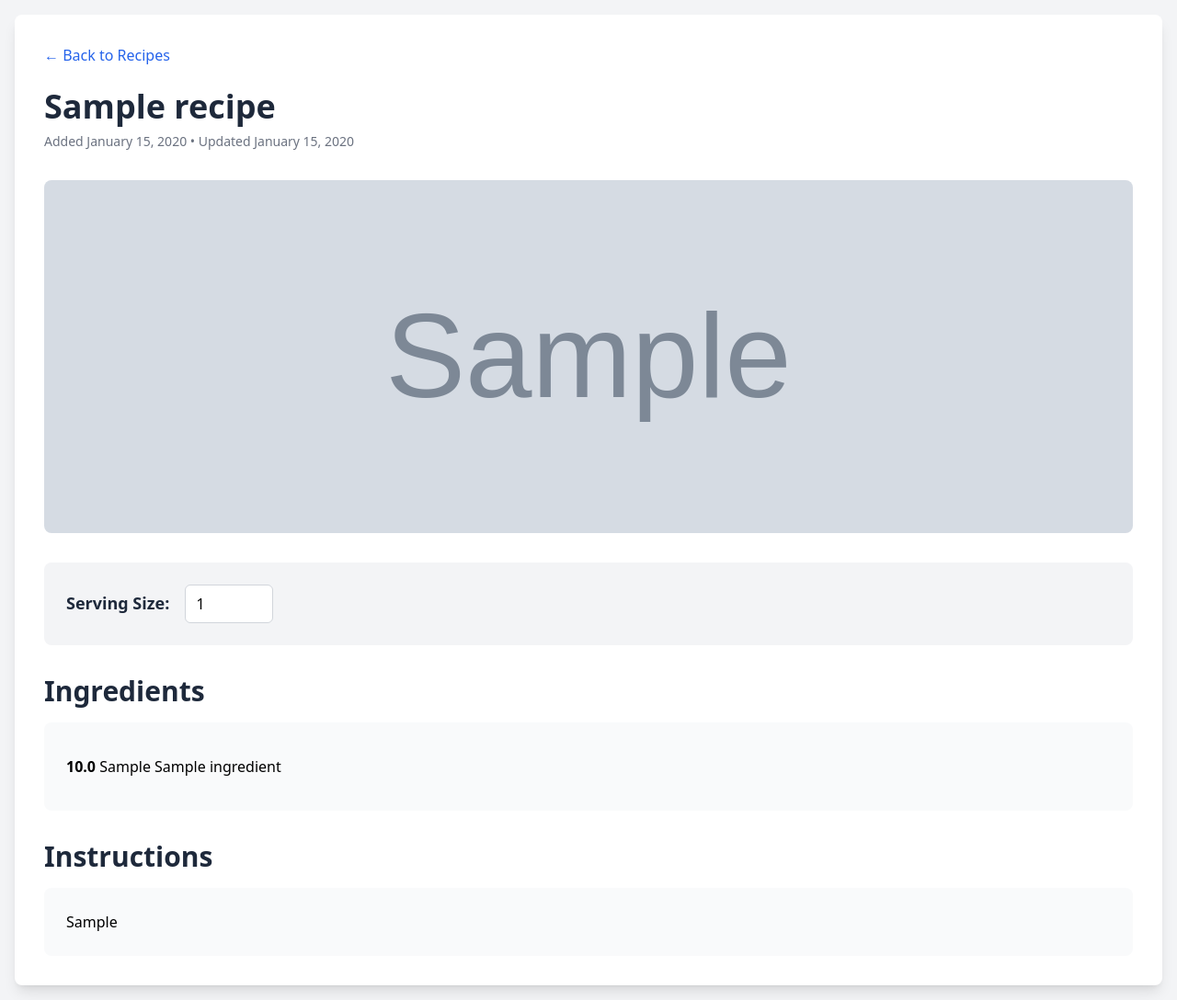
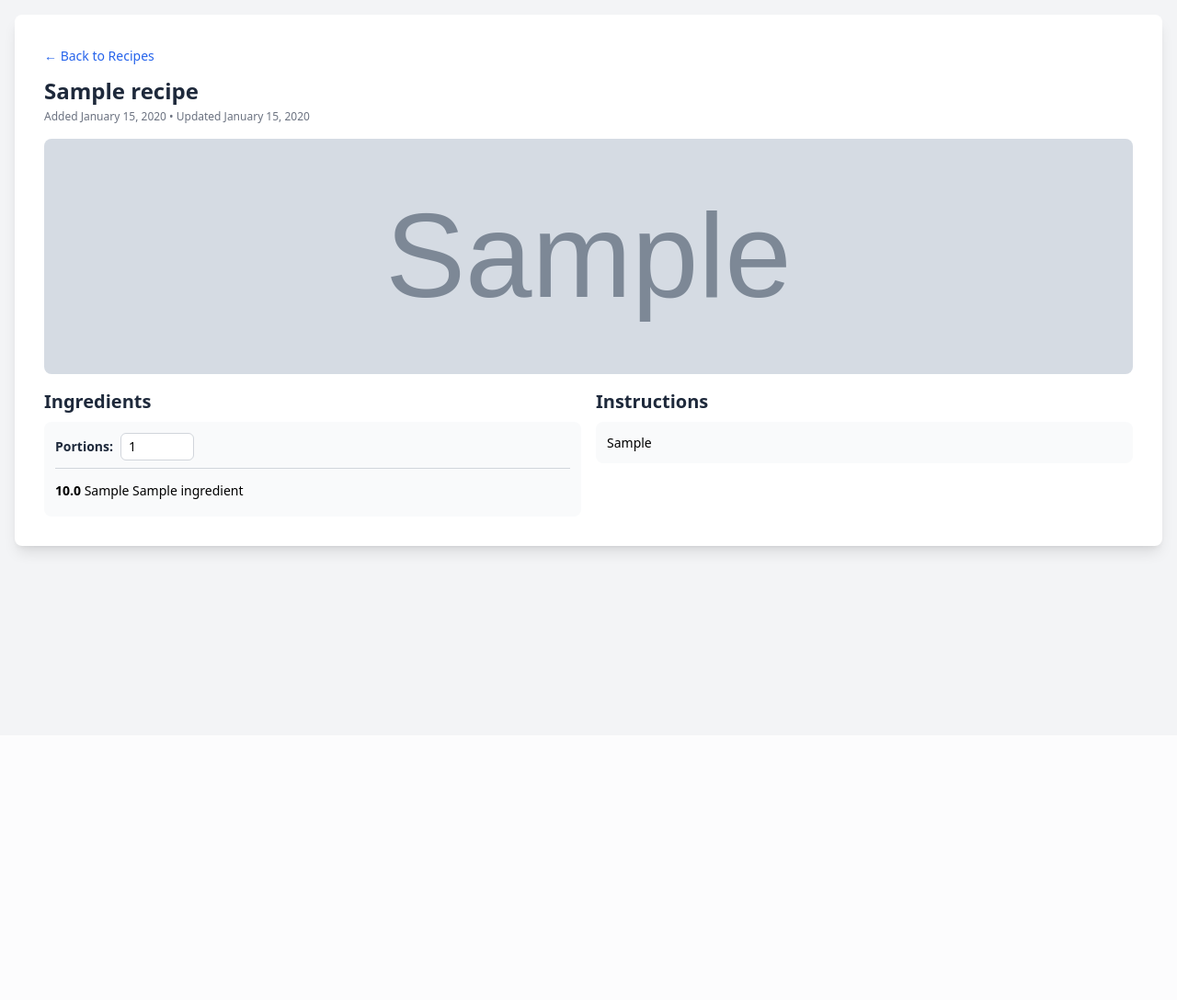
Before and after one commit to PhilippTh/recipe-viewer, a Django app: page /recipe/1/ in a window 1280 px wide. Shown: the whole page at 92% size. After the commit the page ends 609 px from the top, so only its background shows below. Run offline with Django 5.2, Linux system fonts and the light colour scheme; tables that the repository leaves empty hold one stand-in row (values such as "Sample post"); grey boxes marked "Sample" are stand-in pictures; some libraries are stand-ins or nearby versions.

Commit message:
Minor restyling

```diff
--- a/recipe_viewer/templates/recipes/_ingredients.html
+++ b/recipe_viewer/templates/recipes/_ingredients.html
@@ -1,12 +1,12 @@
 <div id="ingredients">
     <ul class="list-none p-0">
         {% for ingredient in ingredients %}
-        <li class="py-3 border-b border-gray-200 last:border-b-0">
+        <li class="py-1.5 border-b border-gray-200 last:border-b-0 text-sm">
             <span class="font-semibold">{{ ingredient.quantity }}</span> {{ ingredient.unit }} {{ ingredient.name }}
         </li>
         {% endfor %}
         {% if not ingredients %}
-        <li class="py-3 text-gray-500">No ingredients added yet.</li>
+        <li class="py-1.5 text-gray-500 text-sm">No ingredients added yet.</li>
         {% endif %}
     </ul>
 </div>
--- a/recipe_viewer/templates/recipes/recipe_detail.html
+++ b/recipe_viewer/templates/recipes/recipe_detail.html
@@ -3,43 +3,48 @@
 {% block title %}{{ recipe.name }} - Recipe Viewer{% endblock %}
 
 {% block content %}
-<a href="{% url 'recipe_list' %}" class="inline-block mb-6 text-blue-600 hover:text-blue-800 hover:underline transition-colors">
+<a href="{% url 'recipe_list' %}" class="inline-block mb-3 text-blue-600 hover:text-blue-800 hover:underline transition-colors text-sm">
     ← Back to Recipes
 </a>
 
-<div class="mb-8">
-    <h1 class="text-4xl font-bold text-slate-800 mb-2">{{ recipe.name }}</h1>
-    <p class="text-sm text-gray-500">Added {{ recipe.created_at|date:"F d, Y" }} • Updated {{ recipe.updated_at|date:"F d, Y" }}</p>
+<div class="mb-4">
+    <h1 class="text-2xl font-bold text-slate-800 mb-1">{{ recipe.name }}</h1>
+    <p class="text-xs text-gray-500">Added {{ recipe.created_at|date:"F d, Y" }} • Updated {{ recipe.updated_at|date:"F d, Y" }}</p>
 </div>
 
 {% if recipe.image %}
-    <img src="{{ recipe.image.url }}" alt="{{ recipe.name }}" class="w-full max-h-96 object-cover rounded-lg mb-8">
+    <img src="{{ recipe.image.url }}" alt="{{ recipe.name }}" class="w-full max-h-64 object-cover rounded-lg mb-4">
 {% endif %}
 
-<div class="bg-gray-100 rounded-lg p-6 mb-8">
-    <label for="serving_size" class="text-lg font-semibold text-slate-800 mr-3">Serving Size:</label>
+<div class="grid grid-cols-1 md:grid-cols-2 gap-4">
+    <div>
+        <h2 class="text-xl font-bold text-slate-800 mb-2">Ingredients</h2>
+
+        <div class="bg-gray-50 rounded-lg p-3">
+            <div class="flex items-center gap-2 pb-2 mb-2 border-b border-gray-300">
+                <label for="portions" class="text-sm font-semibold text-slate-800">Portions:</label>
                 <input
                     type="number"
-        id="serving_size"
-        name="serving_size"
+                    id="portions"
+                    name="portions"
                     value="1"
                     min="0.5"
                     step="0.5"
-        class="w-24 px-3 py-2 border border-gray-300 rounded-md focus:outline-none focus:ring-2 focus:ring-blue-500 focus:border-transparent"
-        data-bind="serving_size"
+                    class="w-20 px-2 py-1 text-sm border border-gray-300 rounded-md focus:outline-none focus:ring-2 focus:ring-blue-500 focus:border-transparent"
+                    data-bind="portions"
                     data-on:input="@get('{% url 'recipe_ingredients' recipe.id %}')"
                 >
             </div>
 
-<div class="mb-8">
-    <h2 class="text-3xl font-bold text-slate-800 mb-4">Ingredients</h2>
-    <div id="ingredients-container" class="bg-gray-50 rounded-lg p-6">
+            <div id="ingredients-container">
                 {% include 'recipes/_ingredients.html' %}
+            </div>
         </div>
     </div>
 
     <div>
-    <h2 class="text-3xl font-bold text-slate-800 mb-4">Instructions</h2>
-    <div class="bg-gray-50 rounded-lg p-6 whitespace-pre-wrap leading-relaxed">{{ recipe.steps }}</div>
+        <h2 class="text-xl font-bold text-slate-800 mb-2">Instructions</h2>
+        <div class="bg-gray-50 rounded-lg p-3 whitespace-pre-wrap leading-normal text-sm">{{ recipe.steps }}</div>
+    </div>
 </div>
 {% endblock %}
```
Also changed, not shown: recipe_viewer/apps/recipes/views.py (+4 -4 lines). Lines whose indentation alone changed are shown as unchanged.
